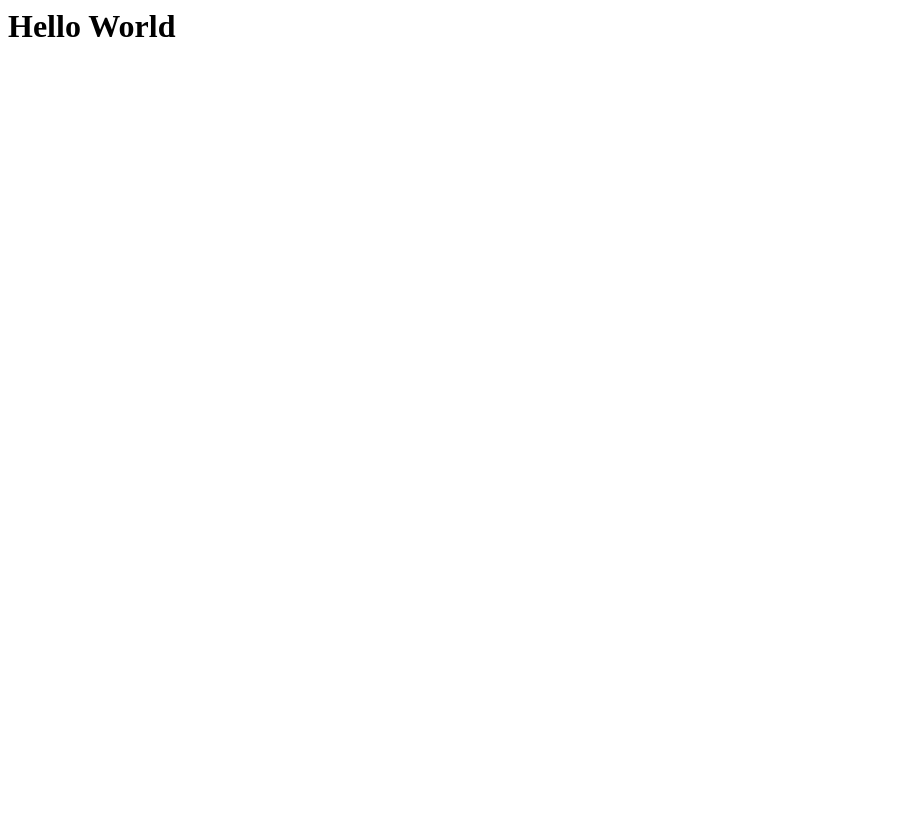
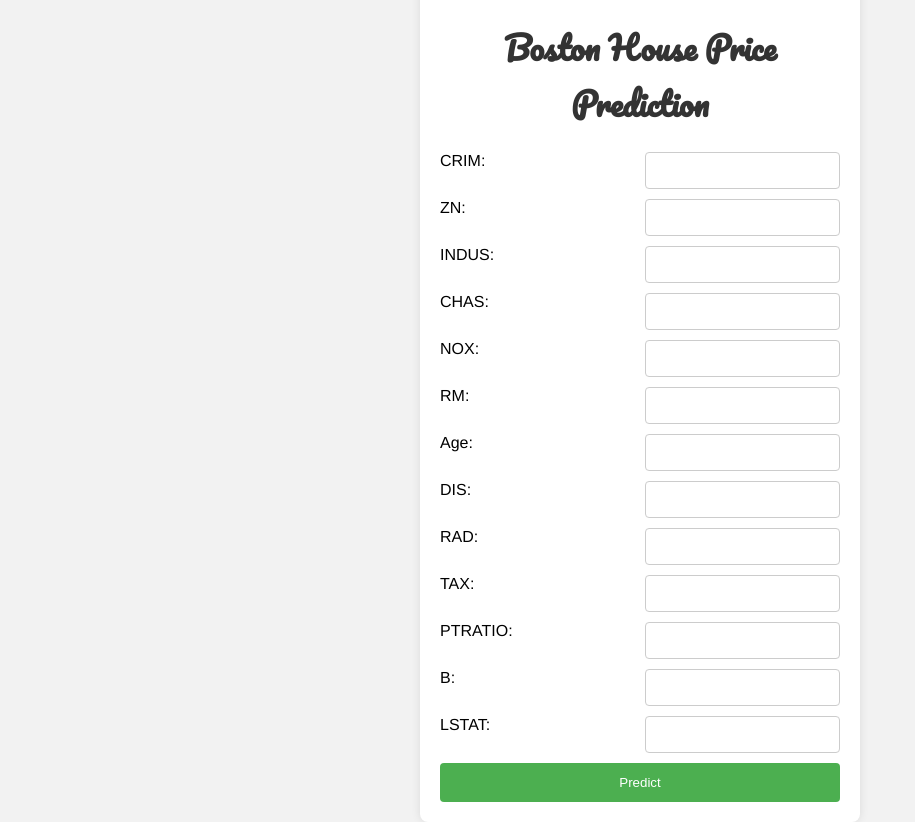
Before and after one commit to anubhavnehru/Boston_Housing_Production, a Flask app: page / in a window 1280 px wide. Before the commit the part shown is almost empty. Shown: the whole page, without its empty margins (0-915 px from the left). Before the commit the page ends 37 px from the top, so only its background shows below. Run offline with Flask 3, Linux system fonts and the light colour scheme; parts of the project's set-up code (start-up, migrations or seed data) failed here and were passed over.

Commit message:
Pushing all

```diff
--- a/app.py
+++ b/app.py
@@ -11,9 +11,10 @@ regmodel=pickle.load(open('regmodel.pkl','rb'))
 scalar=pickle.load(open('scaling.pkl','rb'))
 @app.route('/')
 def home():
-    return render_template('home.html')
+    return render_template('home.html', prediction_text = " ")
 
-@app.route('/predict_api',methods=['POST'])
+@app.route('/predict_api',methods=
+           ['POST'])
 def predict_api():
     data=request.json['data']
     print(data)
@@ -32,6 +33,5 @@ def predict():
     return render_template("home.html",prediction_text="The House price prediction is {}".format(output))
 
 
-
 if __name__=="__main__":
     app.run(debug=True)
--- a/templates/home.html
+++ b/templates/home.html
@@ -1,3 +1,124 @@
-<h1>
-Hello World
-</h1>
+<!DOCTYPE html>
+<html lang="en">
+
+<head>
+    <meta charset="UTF-8">
+    <title>ML API</title>
+    <link href='https://fonts.googleapis.com/css?family=Pacifico' rel='stylesheet' type='text/css'>
+    <link href='https://fonts.googleapis.com/css?family=Arimo' rel='stylesheet' type='text/css'>
+    <link href='https://fonts.googleapis.com/css?family=Hind:300' rel='stylesheet' type='text/css'>
+    <link href='https://fonts.googleapis.com/css?family=Open+Sans+Condensed:300' rel='stylesheet' type='text/css'>
+    <style>
+        body {
+            font-family: 'Arimo', sans-serif;
+            background-color: #f2f2f2;
+            margin: 0;
+            padding: 0;
+            display: flex;
+            justify-content: center;
+            align-items: center;
+            height: 100vh;
+        }
+
+        .login {
+            background-color: white;
+            padding: 20px;
+            border-radius: 8px;
+            box-shadow: 0 0 10px rgba(0, 0, 0, 0.1);
+            width: 400px;
+            text-align: center;
+        }
+
+        h1 {
+            font-family: 'Pacifico', cursive;
+            color: #333;
+        }
+
+        form {
+            display: grid;
+            grid-template-columns: 1fr 1fr;
+            grid-gap: 10px;
+            text-align: left;
+            margin-top: 20px;
+        }
+
+        input {
+            width: 100%;
+            padding: 10px;
+            border: 1px solid #ccc;
+            border-radius: 4px;
+            box-sizing: border-box;
+        }
+
+        button {
+            background-color: #4CAF50;
+            color: white;
+            padding: 12px;
+            border: none;
+            border-radius: 4px;
+            cursor: pointer;
+            grid-column: span 2;
+        }
+
+        button:hover {
+            background-color: #45a049;
+        }
+
+        .btn-large {
+            width: 100%;
+        }
+    </style>
+</head>
+
+<body>
+    <div class="login">
+        <h1>Boston House Price Prediction</h1>
+
+        <!-- Main Input For Receiving Query to our ML -->
+        <form action="{{ url_for('predict')}}" method="post">
+            <label for="CRIM">CRIM:</label>
+            <input type="text" name="CRIM" required="required" />
+
+            <label for="ZN">ZN:</label>
+            <input type="text" name="ZN" required="required" />
+
+            <label for="INDUS">INDUS:</label>
+            <input type="text" name="INDUS" required="required" />
+
+            <label for="CHAS">CHAS:</label>
+            <input type="text" name="CHAS" required="required" />
+
+            <label for="NOX">NOX:</label>
+            <input type="text" name="NOX" required="required" />
+
+            <label for="RM">RM:</label>
+            <input type="text" name="RM" required="required" />
+
+            <label for="Age">Age:</label>
+            <input type="text" name="Age" required="required" />
+
+            <label for="DIS">DIS:</label>
+            <input type="text" name="DIS" required="required" />
+
+            <label for="RAD">RAD:</label>
+            <input type="text" name="RAD" required="required" />
+
+            <label for="TAX">TAX:</label>
+            <input type="text" name="TAX" required="required" />
+
+            <label for="PTRATIO">PTRATIO:</label>
+            <input type="text" name="PTRATIO" required="required" />
+
+            <label for="B">B:</label>
+            <input type="text" name="B" required="required" />
+
+            <label for="LSTAT">LSTAT:</label>
+            <input type="text" name="LSTAT" required="required" />
+
+            <button type="submit" class="btn btn-primary btn-large">Predict</button>
+        </form>
+    </div>
+    {{prediction_text}}
+</body>
+
+</html>
```
